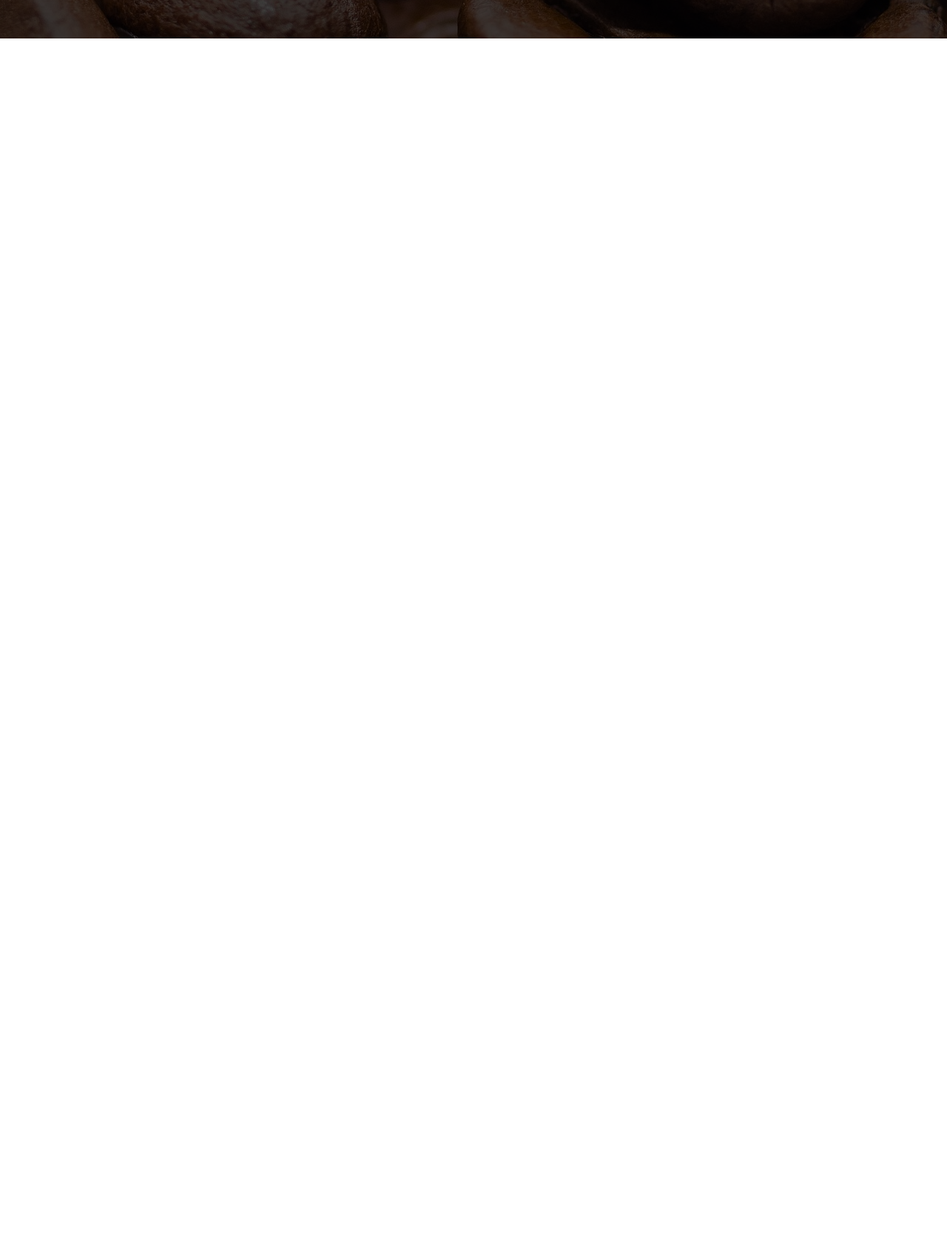
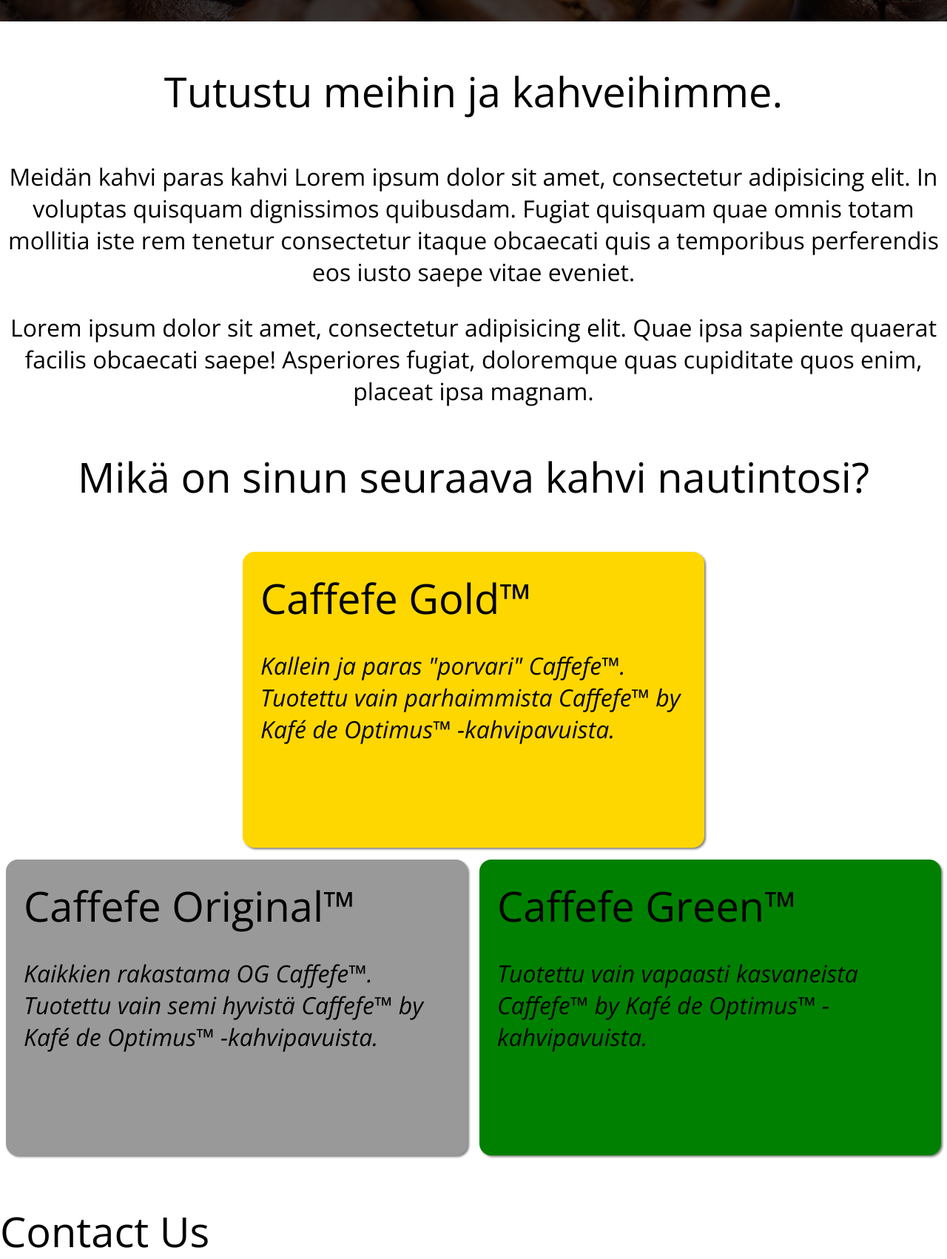
Before and after one commit to TiimiLSD/Kafe-de-Optimus, a plain HTML site: page index.html in a window 1280 px wide. Shown: the part 764-2466 px from the top of the page at 74% size. Before the commit the page ends 1616 px from the top, so only its background shows below. Drawn offline with nearby package versions, Linux system fonts and the light colour scheme.

Commit message:
added product cards and new shit to nav

```diff
--- a/index.html
+++ b/index.html
@@ -9,16 +9,23 @@
 </head>
 <body>
    <!-- NAVBAR -->
-  <nav class="navbar">
+  <nav class="nav">
     <div class="nav-link-container">
-      <a href="#" class="nav-link">link 1</a>
-      <a href="#" class="nav-link">link 2</a>
-      <a href="#" class="nav-link">link 3</a>
+     <a href="#about" class="nav-link">About Us</a>
+      <a href="#coffees" class="nav-link">Coffees</a>
+      <a href="#contact" class="nav-link">Contact Us</a>
+      <a href="#" class="nav-link">Something</a>
+    </div>
+    <div class="nav-link-container">
+     <p>Follow us: </p>
+      <a href="#" class="nav-link"><i class="fa fa-facebook-square"></i></a>
+      <a href="#" class="nav-link"><i class="fa fa-instagram"></i></a>
+      <a href="#" class="nav-link"><i class="fa fa-twitter-square"></i></a>
     </div>
   </nav>
 
   <!-- HERO SECTION -->
-  <section class="hero">
+  <section class="hero text-center">
 
     <img src="imgs/logo.png">
 
@@ -34,7 +41,45 @@
 
   </section>
   <!-- MUUTA PASKAA -->
-  <section></section>
+  <section class="text-center" id="about">
+    <article>
+      <h1>Tutustu meihin ja <b>kahveihimme</b>.</h1>
+    <p>Meidän kahvi paras kahvi Lorem ipsum dolor sit amet, consectetur adipisicing elit. In voluptas quisquam dignissimos quibusdam. Fugiat quisquam quae omnis totam mollitia iste rem tenetur consectetur itaque obcaecati quis a temporibus perferendis eos iusto saepe vitae eveniet.</p>
+    <p>Lorem ipsum dolor sit amet, consectetur adipisicing elit. Quae ipsa sapiente quaerat facilis obcaecati saepe! Asperiores fugiat, doloremque quas cupiditate quos enim, placeat ipsa magnam.</p>
+      <h1>Mikä on sinun seuraava <b>kahvi</b> nautintosi?</h1>
+    </article>
+  </section>
+  <!-- KAHVI SEKTIO -->
+  <section id="coffees">
+    <article>
+      <div class="product-card-flex">
+        <div class="product-card-container">
+          <div class="product-card" id="gold">
+            <h1><b>Caffefe</b> Gold™</h1>
+            <p><i>Kallein ja paras "porvari" Caffefe™. Tuotettu vain parhaimmista Caffefe™ by Kafé de Optimus™ -kahvipavuista.</i></p>
+          </div>
+        </div>
+        <div class="product-card-container">
+          <div class="product-card" id="original">
+            <h1><b>Caffefe</b> Original™</h1>
+            <p><i>Kaikkien rakastama OG Caffefe™. Tuotettu vain semi hyvistä Caffefe™ by Kafé de Optimus™ -kahvipavuista.</i></p>
+          </div>
+        </div>
+        <div class="product-card-container">
+          <div class="product-card" id="green">
+            <h1><b>Caffefe</b> Green™</h1>
+            <p><i>Tuotettu vain vapaasti kasvaneista Caffefe™ by Kafé de Optimus™ -kahvipavuista.</i></p>
+          </div>
+        </div>
+      </div>
+    </article>
+  </section>
+  <!--'CONTACT US' SEKTIO TULEE TÄHÄN VIELÄ JOSKUS-->
+  <section id="contact">
+    <article>
+      <h1>Contact Us</h1>
+    </article>
+  </section>
 
 </body>
 </html>
--- a/scss/base.scss
+++ b/scss/base.scss
@@ -1,4 +1,8 @@
 $COLOR_ACCENT: #a31f1f !default;
+
+$BG_ORIGINAL: #999 !default;
+$BG_GREEN: GREEN !default;
+$BG_GOLD: GOLD !default;
 
 html, body {
   width: 100%;
@@ -14,7 +18,7 @@ h1, h2, h3, h4, h5, h6, p, a {
 }
 
 h1 {
-  font-size: 3em;
+  font-size: 3.5em;
   font-weight: 100;
 }
 
@@ -23,16 +27,31 @@ a {
 }
 
 p, a {
-  font-size: 1.5em;
+  font-size: 2em;
   text-decoration: none;
   nav & {
     color: #fff;
   }
 }
 
+b {
+  h1 & {
+    font-weight: 400;
+  }
+  p & {
+    font-weight: 600;
+  }
+}
+
 section {
   width: 100%;
-  height: 100%;
+  &.text-center {
+    text-align: center;
+  }
+  & article {
+    margin: 0 auto;
+    display: block;
+  }
   &.hero {
     max-height: 47em;
     padding: 4em 0 0 0;
@@ -43,6 +62,7 @@ section {
       width: 100%;
       height: 100%;
       background: url("imgs/kahvipavut.jpg") no-repeat;
+      background-size: cover;
       z-index: -1;
       top: 0;
       position: absolute;
@@ -50,8 +70,6 @@ section {
     & article {
       text-align: center;
       color: #fff;
-      margin: 0 auto;
-      display: block;
     }
     & img {
       margin: 0 auto;
@@ -64,3 +82,36 @@ article {
   max-width: 80em;
   width: 100%;
 }
+
+.product-card {
+  width: calc(40em - 1em);
+  height: 25em;
+  border-radius: 1em;
+  box-sizing: border-box;
+  padding: 1.5em;
+  margin: .5em auto;
+  box-shadow: 2px 2px 3px rgba(0, 0, 0, 0.5);
+  &-container {
+    flex: 1 0 50%;
+    &:nth-of-type(1){
+      flex: 0 1 100%;
+    }
+  }
+  &-flex {
+    display: flex;
+    flex-flow: row wrap;
+    align-content: space-around;
+  }
+  & h1 {
+    margin: 0;
+  }
+  &#gold {
+    background: $BG_GOLD;
+  }
+  &#green {
+    background: $BG_GREEN;
+  }
+  &#original {
+    background: $BG_ORIGINAL;
+  }
+}
--- a/scss/nav.scss
+++ b/scss/nav.scss
@@ -1,8 +1,23 @@
-.navbar {
+.nav {
   width: 100%;
   height: 4em;
   background: rgba(0, 0, 0, 0.5);
   position: fixed;
   top: 0;
   z-index: 3;
+  padding: 0 1em;
+  box-sizing: border-box;
+  &-link-container {
+    display: inline;
+    float: left;
+    & > * {
+      display: inline;
+    }
+    & + & {
+      float: right;
+    }
+    & a + a {
+      margin-left: .25em;
+    }
+  }
 }
```
Also changed, not shown: main.css.
